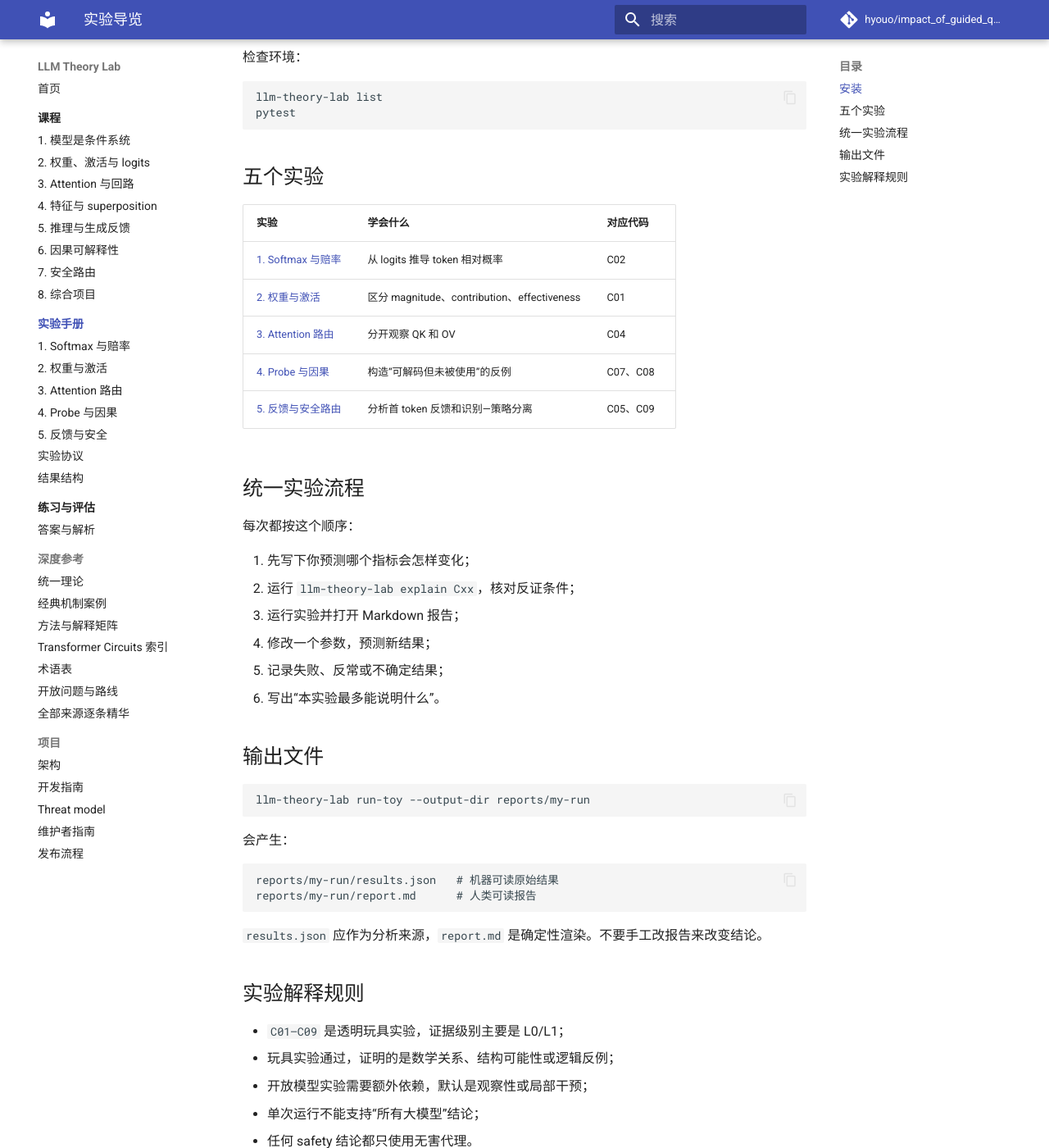
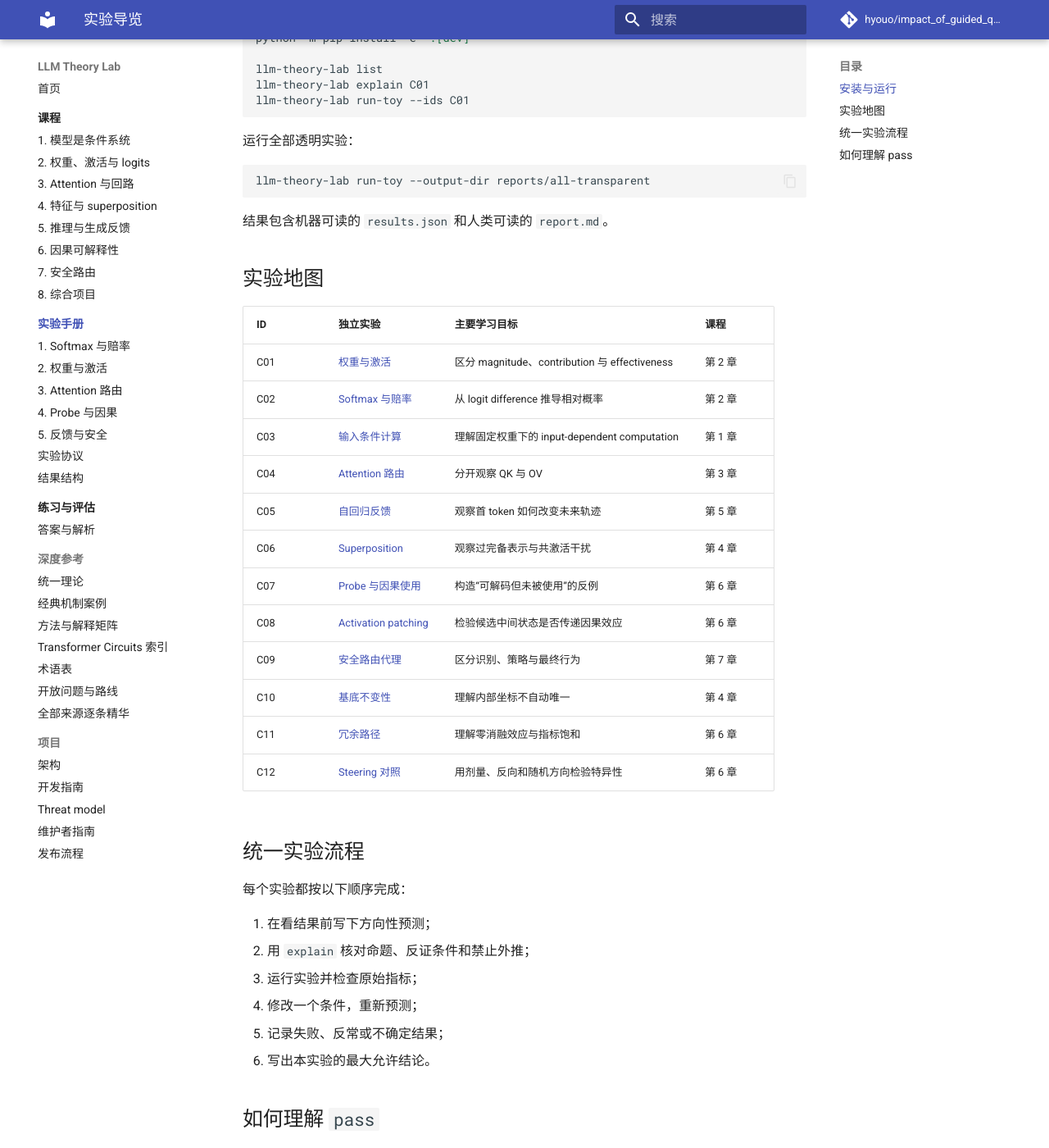
Before and after one commit to hyouo/impact_of_guided_questioning_on_llm_bias, an MkDocs documentation site: the page built from docs/labs/index.md, in a window 1280 px wide and 1400 px high, scrolled down 333 px. Shown: the whole window at 82% size. Built offline with MkDocs 1.6.1 and Material for MkDocs 9.7.7, drawn with Linux system fonts in a browser that asks for light colours; comment, search, counter and statistics services are not loaded; some of the changed text lies outside the part shown.

Commit message:
docs: give every transparent experiment a dedicated lab guide

````diff
--- a/docs/labs/index.md
+++ b/docs/labs/index.md
@@ -1,62 +1,63 @@
-# 实验手册｜不要只看 `pass`
+# 实验手册｜十二个命题，十二个独立实验
 
-实验的目标不是让 CI 变绿，而是训练你把理论命题拆成可观测量、对照和结论边界。
+实验的目标不是让 CI 变绿，而是训练你把理论命题拆成可观测量、干预、对照、反证条件和结论边界。
 
-## 安装
+## 安装与运行
 
 ```bash
 python -m venv .venv
 source .venv/bin/activate          # Windows: .venv\Scripts\activate
 python -m pip install -e ".[dev]"
+
+llm-theory-lab list
+llm-theory-lab explain C01
+llm-theory-lab run-toy --ids C01
 ```
 
-检查环境：
+运行全部透明实验：
 
 ```bash
-llm-theory-lab list
-pytest
+llm-theory-lab run-toy --output-dir reports/all-transparent
 ```
 
-## 五个实验
+结果包含机器可读的 `results.json` 和人类可读的 `report.md`。
 
-| 实验 | 学会什么 | 对应代码 |
-|---|---|---|
-| [1. Softmax 与赔率](01-softmax-and-odds.md) | 从 logits 推导 token 相对概率 | C02 |
-| [2. 权重与激活](02-weight-vs-activation.md) | 区分 magnitude、contribution、effectiveness | C01 |
-| [3. Attention 路由](03-attention-routing.md) | 分开观察 QK 和 OV | C04 |
-| [4. Probe 与因果](04-probe-vs-causality.md) | 构造“可解码但未被使用”的反例 | C07、C08 |
-| [5. 反馈与安全路由](05-feedback-and-safety.md) | 分析首 token 反馈和识别—策略分离 | C05、C09 |
+## 实验地图
+
+| ID | 独立实验 | 主要学习目标 | 课程 |
+|---|---|---|---|
+| C01 | [权重与激活](02-weight-vs-activation.md) | 区分 magnitude、contribution 与 effectiveness | 第 2 章 |
+| C02 | [Softmax 与赔率](01-softmax-and-odds.md) | 从 logit difference 推导相对概率 | 第 2 章 |
+| C03 | [输入条件计算](06-input-conditioning.md) | 理解固定权重下的 input-dependent computation | 第 1 章 |
+| C04 | [Attention 路由](03-attention-routing.md) | 分开观察 QK 与 OV | 第 3 章 |
+| C05 | [自回归反馈](05-autoregressive-feedback.md) | 观察首 token 如何改变未来轨迹 | 第 5 章 |
+| C06 | [Superposition](07-superposition.md) | 观察过完备表示与共激活干扰 | 第 4 章 |
+| C07 | [Probe 与因果使用](04-probe-vs-causality.md) | 构造“可解码但未被使用”的反例 | 第 6 章 |
+| C08 | [Activation patching](08-activation-patching.md) | 检验候选中间状态是否传递因果效应 | 第 6 章 |
+| C09 | [安全路由代理](09-safety-routing.md) | 区分识别、策略与最终行为 | 第 7 章 |
+| C10 | [基底不变性](10-basis-invariance.md) | 理解内部坐标不自动唯一 | 第 4 章 |
+| C11 | [冗余路径](11-redundant-paths.md) | 理解零消融效应与指标饱和 | 第 6 章 |
+| C12 | [Steering 对照](12-steering-controls.md) | 用剂量、反向和随机方向检验特异性 | 第 6 章 |
 
 ## 统一实验流程
 
-每次都按这个顺序：
+每个实验都按以下顺序完成：
 
-1. 先写下你预测哪个指标会怎样变化；
-2. 运行 `llm-theory-lab explain Cxx`，核对反证条件；
-3. 运行实验并打开 Markdown 报告；
-4. 修改一个参数，预测新结果；
+1. 在看结果前写下方向性预测；
+2. 用 `explain` 核对命题、反证条件和禁止外推；
+3. 运行实验并检查原始指标；
+4. 修改一个条件，重新预测；
 5. 记录失败、反常或不确定结果；
-6. 写出“本实验最多能说明什么”。
+6. 写出本实验的最大允许结论。
 
-## 输出文件
+## 如何理解 `pass`
 
-```bash
-llm-theory-lab run-toy --output-dir reports/my-run
-```
+`pass` 只表示当前代码中的预注册数值检查成立。它不表示：
 
-会产生：
+- 真实大模型使用相同坐标或参数比例；
+- 候选机制是唯一机制；
+- 效应跨输入、任务、模型和 checkpoint 稳定；
+- toy 结果已经达到论文级证据；
+- 安全代理测量了真实越狱成功率。
 
-```text
-reports/my-run/results.json   # 机器可读原始结果
-reports/my-run/report.md      # 人类可读报告
-```
-
-`results.json` 应作为分析来源，`report.md` 是确定性渲染。不要手工改报告来改变结论。
-
-## 实验解释规则
-
-- `C01–C09` 是透明玩具实验，证据级别主要是 L0/L1；
-- 玩具实验通过，证明的是数学关系、结构可能性或逻辑反例；
-- 开放模型实验需要额外依赖，默认是观察性或局部干预；
-- 单次运行不能支持“所有大模型”结论；
-- 任何 safety 结论都只使用无害代理。
+透明实验的价值主要有三种：验证精确恒等式、证明某种结构可以发生、以及构造反例推翻错误的一般推理。
````
Also changed, not shown: docs/labs/04-probe-vs-causality.md (+23 -14 lines), docs/labs/05-autoregressive-feedback.md (added, +48 -0 lines), docs/labs/05-feedback-and-safety.md (deleted, +0 -36 lines), docs/labs/06-input-conditioning.md (added, +53 -0 lines), docs/labs/07-superposition.md (added, +39 -0 lines), docs/labs/08-activation-patching.md (added, +47 -0 lines), docs/labs/09-safety-routing.md (added, +43 -0 lines), docs/labs/10-basis-invariance.md (added, +55 -0 lines), docs/labs/11-redundant-paths.md (added, +46 -0 lines), docs/labs/12-steering-controls.md (added, +45 -0 lines), examples/README.md (+17 -40 lines), 3 other files.
